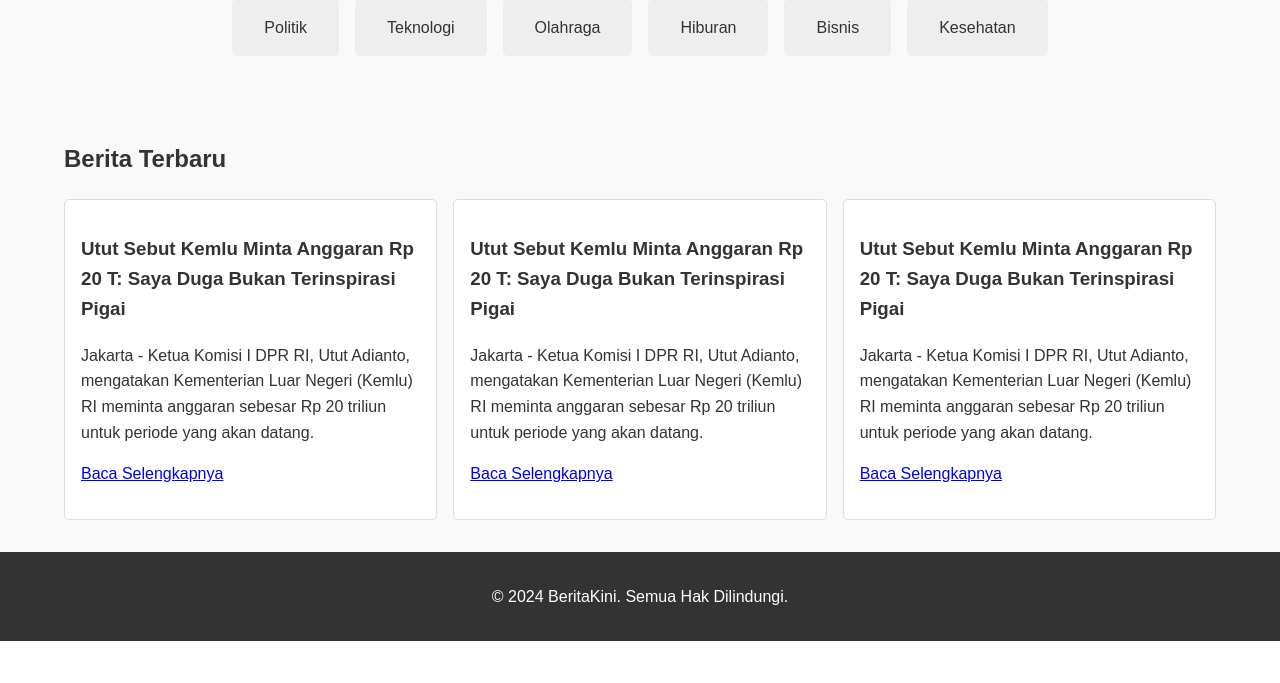
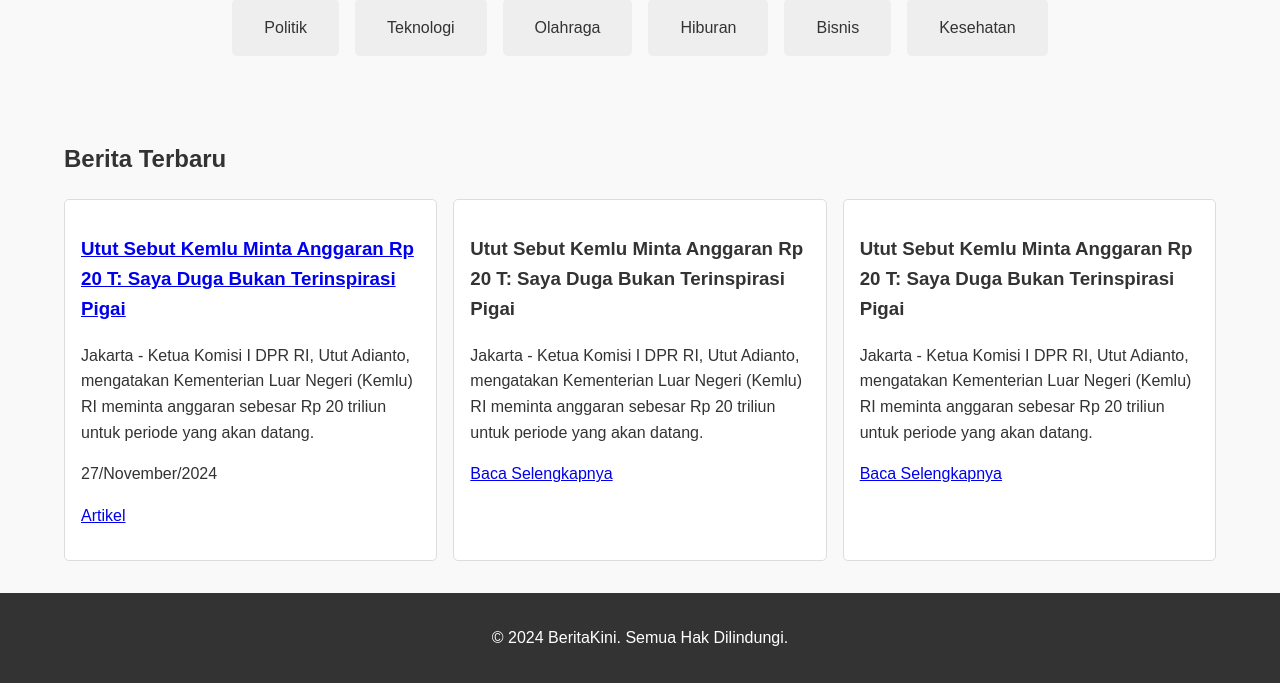
Before and after one commit to naufal11705/Basdat-News, a PHP site: page /dashboard.php in a window 1280 px wide. Shown: the part 570-1253 px from the top of the page. Before the commit the page ends 1211 px from the top, so only its background shows below. Run offline with PHP 8.4, Linux system fonts and the light colour scheme.

Commit message:
perubahan pada news

```diff
--- a/dashboard.php
+++ b/dashboard.php
@@ -238,9 +238,10 @@
             <h2>Berita Terbaru</h2>
             <div class="news-list">
                 <div class="news-item">
-                    <h3>Utut Sebut Kemlu Minta Anggaran Rp 20 T: Saya Duga Bukan Terinspirasi Pigai</h3>
+                    <p><a href="berita.html"><h3>Utut Sebut Kemlu Minta Anggaran Rp 20 T: Saya Duga Bukan Terinspirasi Pigai</h3></a></p>
                     <p>Jakarta - Ketua Komisi I DPR RI, Utut Adianto, mengatakan Kementerian Luar Negeri (Kemlu) RI meminta anggaran sebesar Rp 20 triliun untuk periode yang akan datang.</p>
-                    <p><a href="berita.html">Baca Selengkapnya</a></p>
+                    <p>27/November/2024</p>
+                    <p><a href="kategori.php">Artikel</a></p>
                 </div>
                 <div class="news-item">
                 <h3>Utut Sebut Kemlu Minta Anggaran Rp 20 T: Saya Duga Bukan Terinspirasi Pigai</h3>
```
Also changed, not shown: kategori.php (added).
